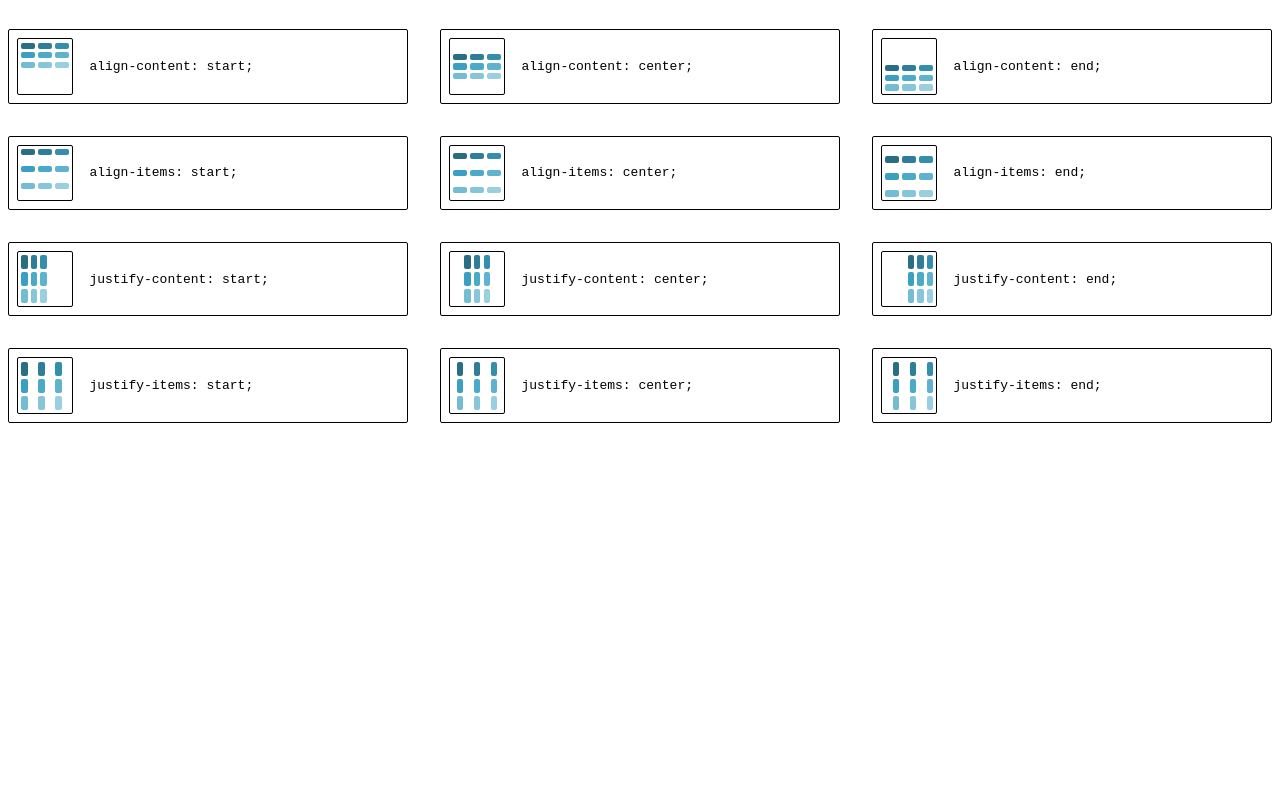
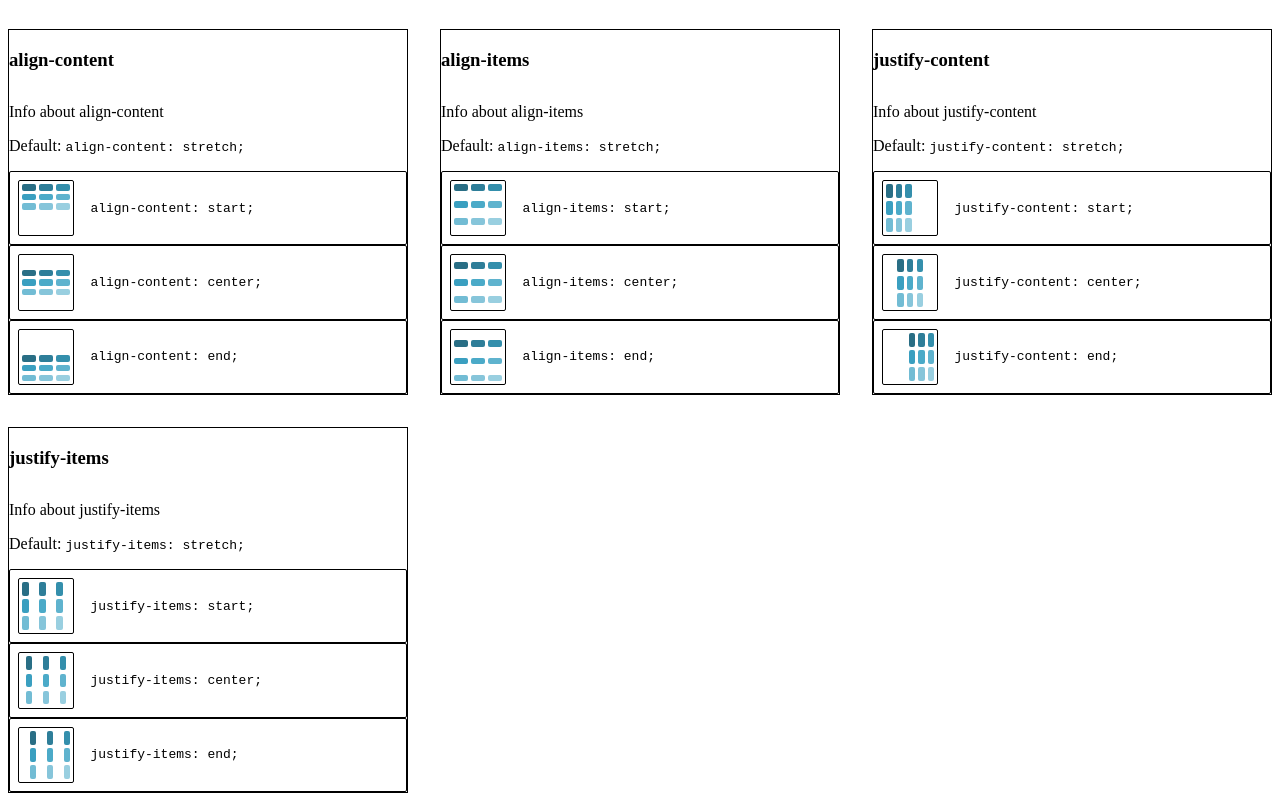
Before and after one commit to ajosedev/grid-cheatsheet, a Gatsby site: page / in a window 1280 px wide. Shown: the part 90-891 px from the top of the page. Before the commit the page ends 800 px from the top, so only its background shows below. Built offline with nearby package versions, Linux system fonts and the light colour scheme; Gatsby itself is replaced by a stand-in of ours.

Commit message:
Added ExampleContainer for sectioning grid properties

```diff
--- /dev/null
+++ b/src/components/exampleContainer.js
@@ -0,0 +1,26 @@
+import React from "react";
+import PropTypes from 'prop-types';
+import styled from "styled-components";
+
+const Container = styled.div`
+  border: 1px solid black;
+`;
+
+const Header = styled.h3`
+  font-weight: bold;
+  margin-bottom: 2rem;
+`;
+
+const ExampleContainer = ({ children, header }) => (
+  <Container>
+    <Header>{header}</Header>
+    {children}
+  </Container>
+)
+
+ExampleContainer.propTypes = {
+  children: PropTypes.node.isRequired,
+  header: PropTypes.string.isRequired,
+};
+
+export default ExampleContainer;
--- a/src/pages/index.js
+++ b/src/pages/index.js
@@ -1,5 +1,6 @@
 import React from "react";
 import styled from 'styled-components';
+import ExampleContainer from '../components/exampleContainer';
 import Example from '../components/example';
 
 const AppGrid = styled.div`
@@ -16,18 +17,34 @@ const App = () => (
   <div>
     <Header>CSS Grid</Header>
     <AppGrid>
+      <ExampleContainer header="align-content">
+        <p>Info about align-content</p>
+        <p>Default: <code>align-content: stretch;</code></p>
         <Example code="align-content: start;" />
         <Example code="align-content: center;" />
         <Example code="align-content: end;" />
+      </ExampleContainer>
+      <ExampleContainer header="align-items">
+        <p>Info about align-items</p>
+        <p>Default: <code>align-items: stretch;</code></p>
         <Example code="align-items: start;" />
         <Example code="align-items: center;" />
         <Example code="align-items: end;" />
+      </ExampleContainer>
+      <ExampleContainer header="justify-content">
+        <p>Info about justify-content</p>
+        <p>Default: <code>justify-content: stretch;</code></p>
         <Example code="justify-content: start;" />
         <Example code="justify-content: center;" />
         <Example code="justify-content: end;" />
+      </ExampleContainer>
+      <ExampleContainer header="justify-items">
+        <p>Info about justify-items</p>
+        <p>Default: <code>justify-items: stretch;</code></p>
         <Example code="justify-items: start;" />
         <Example code="justify-items: center;" />
         <Example code="justify-items: end;" />
+      </ExampleContainer>
     </AppGrid>
   </div>
 )
```
Lines whose indentation alone changed are shown as unchanged.
